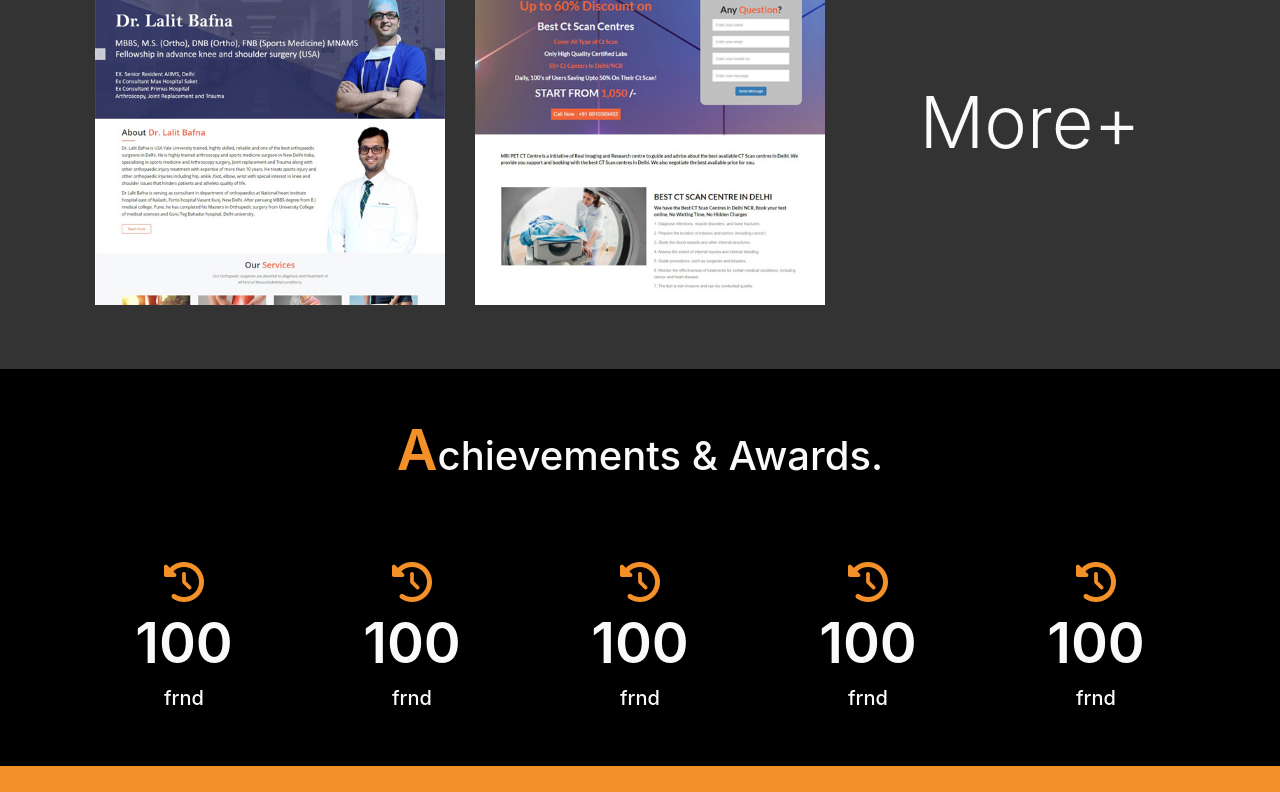
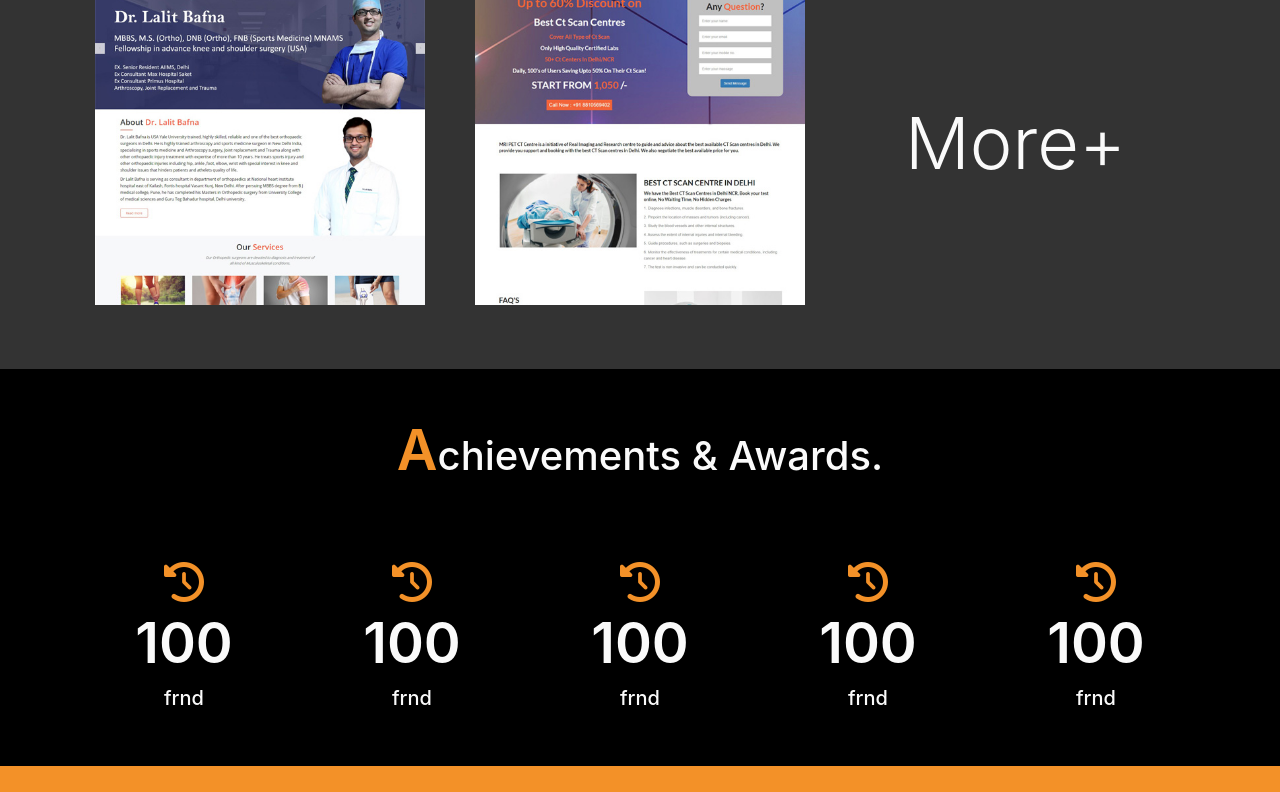
Before and after one commit to webcare1998/webcare.github.io, a plain HTML site: page portfolio.html in a window 1280 px wide. Shown: the part 1052-1844 px from the top of the page. Drawn offline with nearby package versions, Linux system fonts and the light colour scheme; a script that the page names is missing.

Commit message:
new2webcare

```diff
--- a/css/sass/style.scss
+++ b/css/sass/style.scss
@@ -537,7 +537,7 @@ ul {
 
         .box {
             position: relative;
-            width: 100%;
+            width: 300;
             height: 350px;
             margin: 10px;
             box-sizing: border-box;
@@ -564,11 +564,8 @@ ul {
             }
 
             .more {
-                position: absolute;
-                top: 50%;
-                left: 50%;
-                transform: translate(-50%, -50%);
-                text-align: center;
+                color: #fafafa;
+                margin: 45% 50px;
             }
 
             .details {
--- a/portfolio.html
+++ b/portfolio.html
@@ -130,7 +130,7 @@
                                 </div>
                             </div>
                         </div>
-                        <div class="col-lg-4 col-md-6" data-aos="fade-left">
+                        <div class="col-lg-4 col-md-6" data-aos="fade-up">
                             <div class="box">
                                 <div class="imgbox">
                                     <img src="img/gallery/1.jpg" alt="">
@@ -162,7 +162,7 @@
                                 </div>
                             </div>
                         </div>
-                        <div class="col-lg-4 col-md-6" data-aos="fade-left">
+                        <div class="col-lg-4 col-md-6" data-aos="fade-up">
                             <div class="box">
                                 <div class="imgbox">
                                     <img src="img/gallery/my-h-mri.jpg" alt="">
@@ -178,7 +178,7 @@
                                 </div>
                             </div>
                         </div>
-                        <div class="col-lg-4 col-md-6" data-aos="fade-right">
+                        <div class="col-lg-4 col-md-6">
                             <div class="box">
                                 <div class="more">
                                     <p class="display-3">More+</p>
```
Also changed, not shown: css/sass/style.css, img/unnamed.png, 1 other file.
